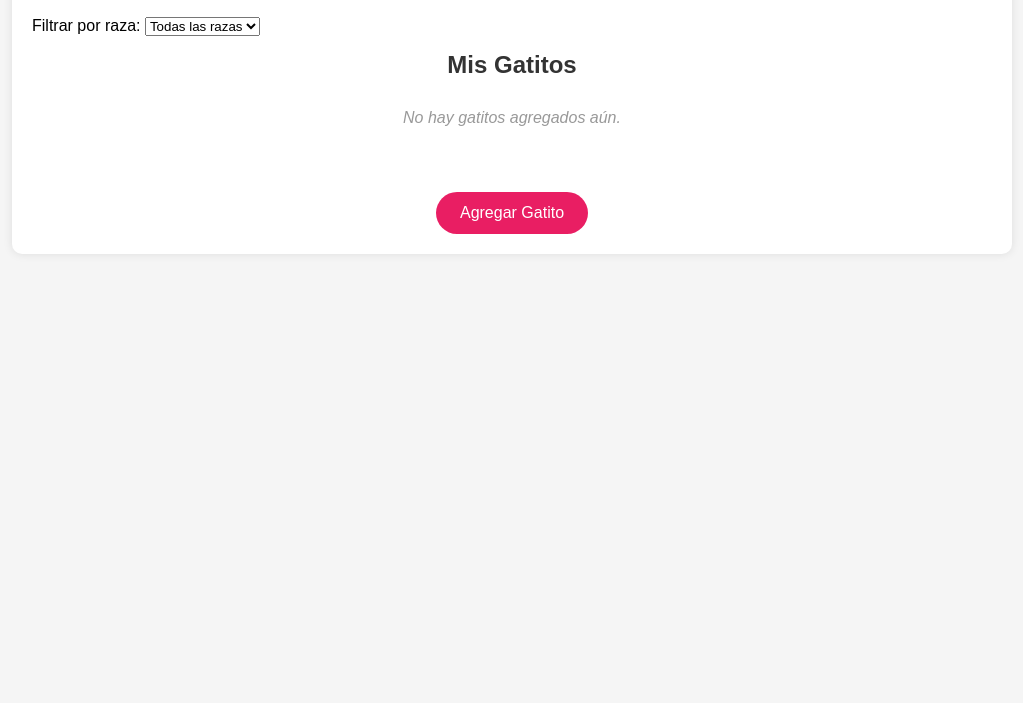
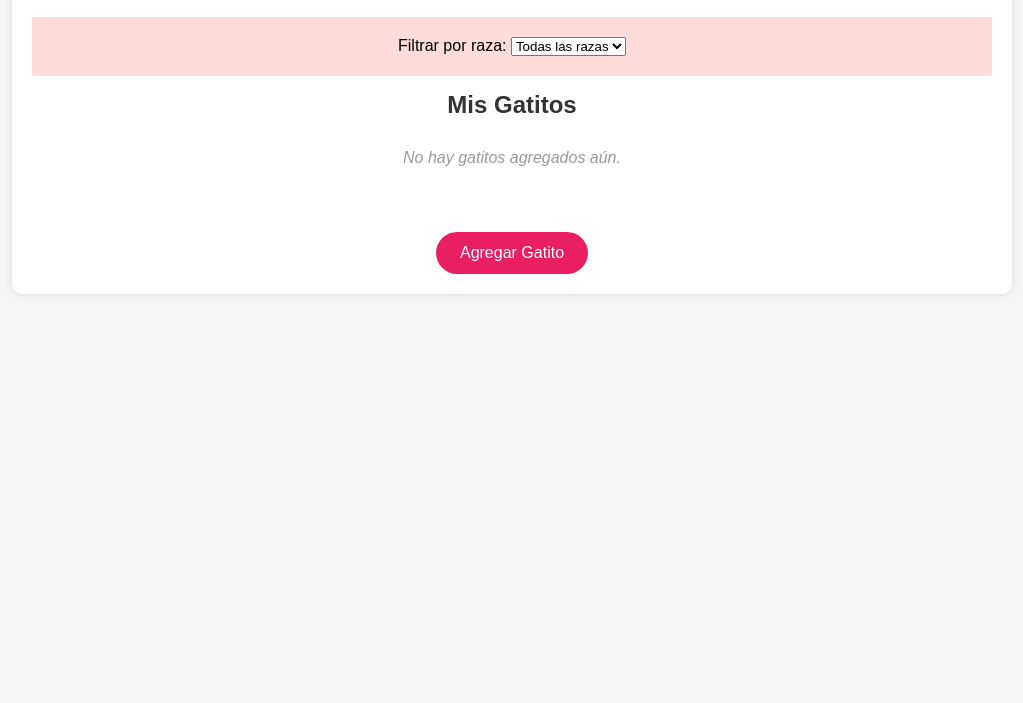
Before and after one commit to centroeducativosummerhill/gatitosAPP, a plain HTML site: page index.html in a window 1280 px wide. Shown: the part 97-800 px from the top of the page, without its empty margins (128-1151 px from the left). Drawn offline with Linux system fonts and the light colour scheme.

Commit message:
Update style.css

```diff
--- a/style.css
+++ b/style.css
@@ -177,6 +177,12 @@ header h1 {
     background-color: #d32f2f;
 }
 
+.filter-container {
+    background-color: #ffdcdc;
+    padding: 20px;
+    text-align: center;
+}
+
 /* Responsive */
 @media (max-width: 768px) {
     .galeria-gatitos {
```
